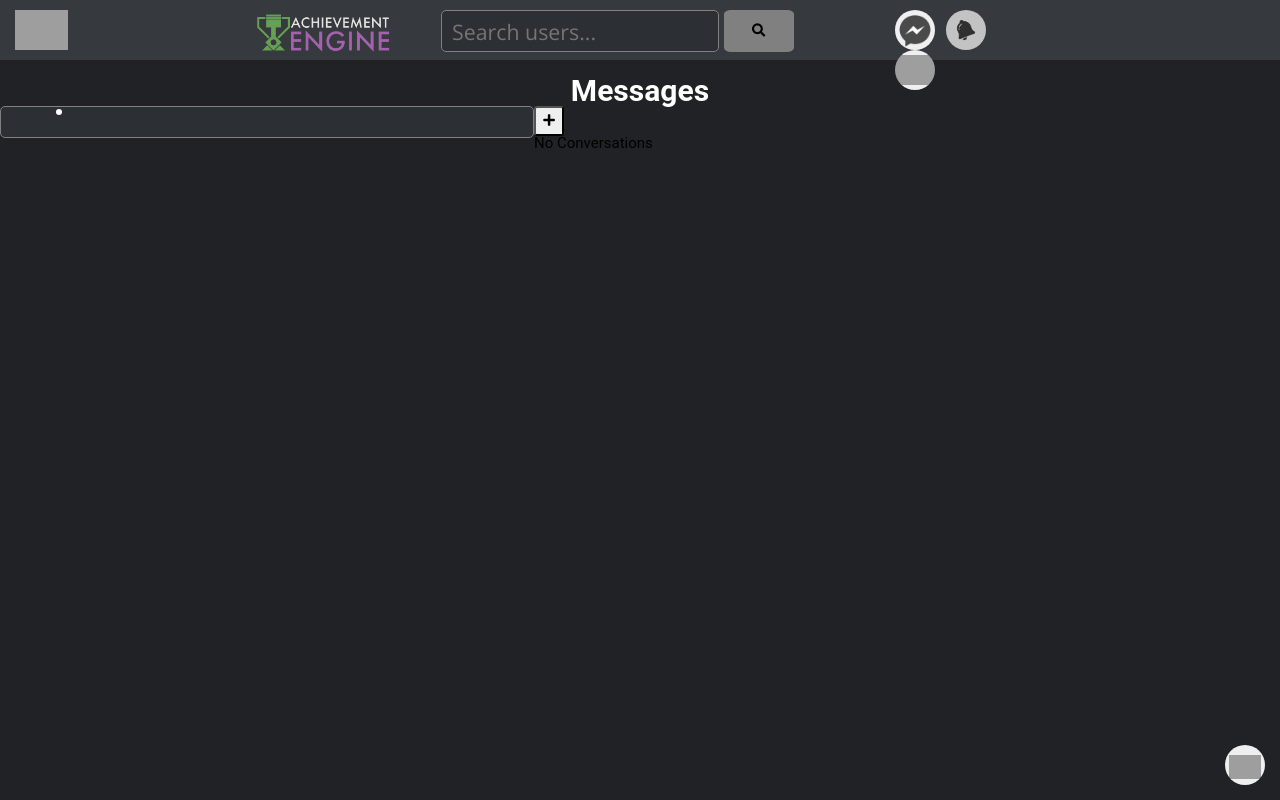
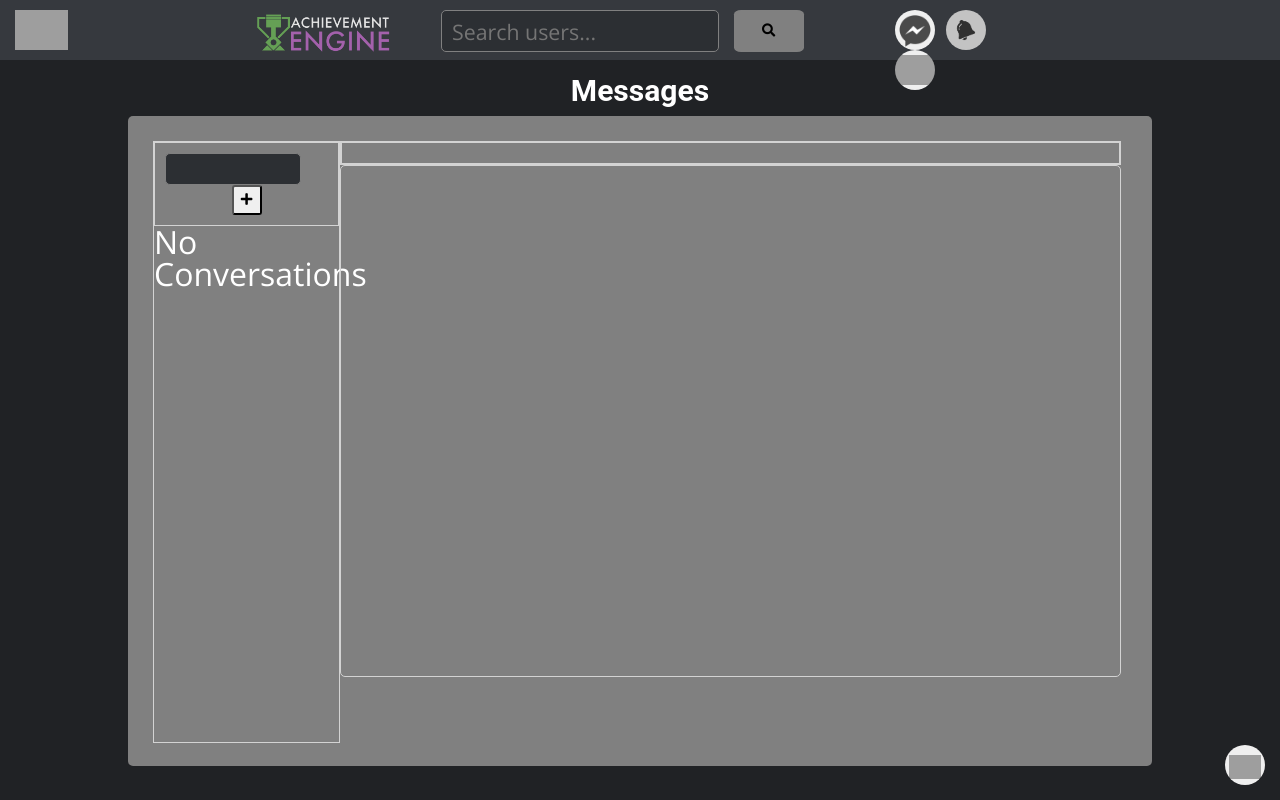
Before and after one commit to AchievementEngine/website, a PHP site: page /login/messages.php in a window 1280 px wide. Run offline with PHP 8.4, Linux system fonts and the light colour scheme; a user stored in the database is signed in; data that the repository does not hold is empty; some libraries are stand-ins or nearby versions; grey boxes are pictures that could not be loaded.

Commit message:
Update data/style.css

```diff
--- a/data/style.css
+++ b/data/style.css
@@ -84,7 +84,6 @@
 table {
     border-collapse:collapse;
     border-spacing:0;
-	width: 60%;
 }
 
 hr {
@@ -227,7 +226,7 @@
 
 header .searchBox {
 	height:40px;
-	margin:0px 5px 0px 50px;
+	margin:0px 15px 0px 50px;
 	font-size:16pt;
 	color:white;
 	font-family:Open Sans;
@@ -286,7 +285,7 @@
 /* Content */
 
 .body {
-	margin:50px 10% 0px 10%;
+	margin:50px 175px 0px 175px;
 	height:calc(100%-200px);
 	width:calc(100%-600);
 }
@@ -336,6 +335,7 @@
 
 .sideBar > div {
 	background-color:#2f3136;
+	width:12.5%;
 	margin:5px;
 	padding:5px;
 }
@@ -394,6 +394,14 @@
 	background-color:#2c2f33;
 }
 
+input.messagesInput[type="text"] {
+	border: 1px solid grey;
+    border-radius: 5px;
+	padding: 0px 10px;
+	width: 70%;
+	background-color:#2c2f33;
+}
+
 input[type="password"] {
 	border: 1px solid grey;
     border-radius: 5px;
@@ -435,7 +443,7 @@
 
 .showcase {
 	margin-left:auto;
-	width:80%;
+	width:calc(100% - 280px);
 	height:100%;
 }
 
@@ -458,11 +466,9 @@
 
 .pBar {
 	background-color:grey;
-	width:96%;
+	width:700px;	/* 700px */
 	height:30px;
 	border-radius: 20px;
-	text-align: center;
-	margin: 2%;
 }
 
 .pProgress {
@@ -579,108 +585,6 @@
 .activeZone {
 }
 
-/* Messages */
-
-.messagePic {
-	clip-path: circle(25px at 25px 25px);
-	margin-bottom: 10px;
-	margin-left:10px;
-}
-
-.messageName {
-	margin-left:75px;
-	margin-top:-50px;
-	padding-bottom:30px;
-	color:white;
-	font-size:20pt;
-}
-
-.messageList {
-	height:600px;
-	padding:10px;
-	color:black;
-
-}
-
-.messageList ul {
-	list-style: none;
-	height:calc(100% - 50px);
-	font-size:16pt;
-	vertical-align: text-bottom;
-	display:flex;
-	flex-direction: column;
-}
-
-.messageList ul > :first-child {
-	margin-top:auto;
-}
-
-.message {
-	display: flex;
-	align-items: center;
-}
-
-.message-picture {
-	clip-path: circle(20px at 20px 20px);
-}
-
-.message-content {
-	background-color:lightgreen;
-	padding:10px 15px 10px 15px;
-	border-radius: 20px;
-	margin-left:15px;
-	margin-right:15px;
-}
-
-.sent {
-	float:right;
-}
-
-.sent .message-content {
-	background-color:grey;
-}
-
-.sendArea {
-	height:30px;
-	width:100%;
-	color:white;
-	font-size:16pt;
-	margin-top:10px;
-	display:flex;
-	align-items: center;
-	justify-content: center;
-}
-
-.sendArea input {
-	height:30px;
-	width:500px;
-	background-color:inherit;
-	border:none;
-	border-bottom:1px solid grey;
-	font-size:16pt;
-	color:white;
-}
-
-.sendArea button {
-	background-color:#202225;
-	color:white;
-	border:none;
-	height:30px;
-	width:70px;
-	cursor:pointer;
-}
-
-.sendArea button:hover {
-	background-color:darkgrey;
-}
-
-.sendArea i {
-	padding:0px 5px 0px 5px;
-}
-
-.sendArea i:hover {
-	color:darkgrey;
-}
 
 /* The side navigation menu */
 .sidenav {
@@ -743,7 +647,7 @@
 
 /* Dropdown button on hover & focus */
 .dropbtn:hover, .dropbtn:focus {
-    /*background-color: #6e6e72;*/
+    background-color: #6e6e72;
 }
 
 /* The container <div> - needed to position the dropdown content */
@@ -817,7 +721,7 @@
 
 /* Dropdown button on hover & focus */
 .imbtn:hover, .imbtn:focus {
-    /*background-color: #6e6e72;*/
+    background-color: #6e6e72;
 }
 
 /* The container <div> - needed to position the dropdown content */
@@ -826,7 +730,6 @@
 	bottom:15px;
     right:15px;
     display: inline-block;
-
 }
 
 /* Dropdown Content (Hidden by Default) */
@@ -851,7 +754,7 @@
 
 /* Change color of dropdown links on hover */
 .im-content a:hover {
-	/*background-color: #6e6e72*/
+	background-color: #6e6e72
 }
 
 /* Show the dropdown menu (use JS to add this class to the .dropdown-content container when the user clicks on the dropdown button) */
@@ -907,7 +810,7 @@
 	color: white;
     width: 90%;
     padding: 50px 2%;
-    text-align: center;
+    text-align: left;
     background-color: #2f3136;
     margin-top: 20px;
 }
@@ -916,7 +819,7 @@
 	color: white;
     width: 90%;
     padding: 50px 2%;
-    text-align: center;
+    text-align: left;
     background-color: #2f3136;
     margin-top: 20px;
 }
@@ -946,6 +849,78 @@
     background-color: #1c211c;
 }
 
-.featureInfo {
-	width: 100%;
+/* Messages */
+.convoList {
+    list-style: none;
+    width:19%;
+    height:100%;
+    border: 1px solid lightgrey;
+    float:left;
 }
+
+.convoList li {
+    padding:10px;
+    border: 1px solid lightgrey;
+    text-align: center;
+    font-size:14pt;
+}
+
+.messageName {
+    list-style: none;
+    border: 1px solid lightgrey;
+	width:80%;
+	float:left;
+}
+
+.messageName li {
+    padding:10px;
+    border: 1px solid lightgrey;
+    text-align: center;
+    font-size:14pt;
+}
+
+.messageArea {
+    float:left;
+    width:80%;
+    border: 1px solid lightgrey;
+    height:85%;
+    overflow:auto;
+}
+
+.messageList {
+	padding-left: 3%;
+	padding-right: 3%;
+    list-style: none;
+    max-height:100%;
+}
+
+.messageList li {
+	margin: 3px 0 3px 0;
+    font-size: 16pt;
+}
+
+.sent {
+	border-radius: 30px;
+	padding:4px;
+    text-align:right;
+    background-color:#0000FF;	/* blue */
+	color:white;
+}
+
+.reci {
+	border-radius: 30px;
+	padding:4px;
+    text-align:left;
+    background-color:#6B6E70; 	/* grey-ish */
+	color:white;
+}
+
+.specificInfo {
+	height: 75%;
+    margin: 10px 10% 10px 10%;
+    padding: 25px;
+    background-color: grey;
+    font-family: Open Sans;
+    font-size: 24pt;
+	color:white;
+}
```
